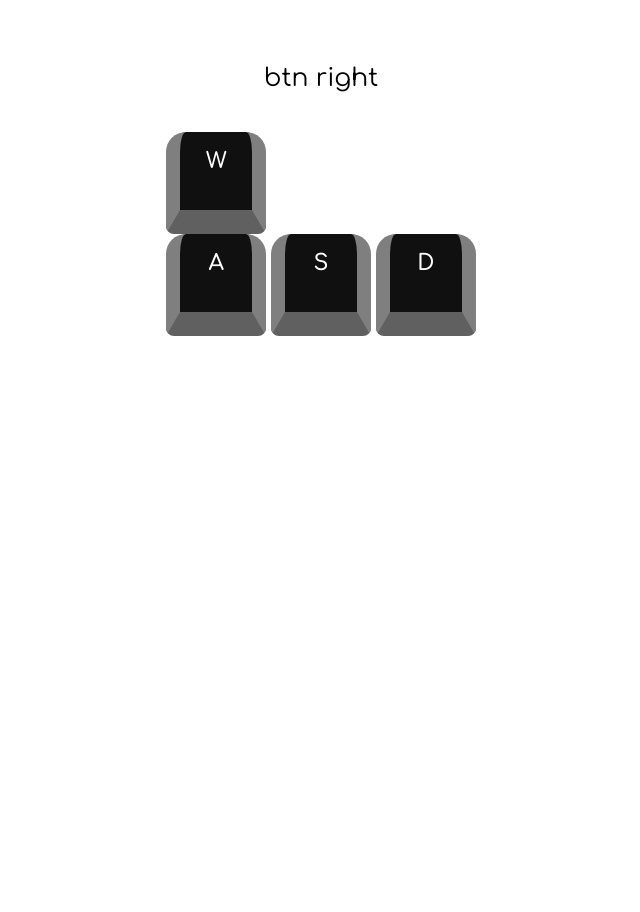
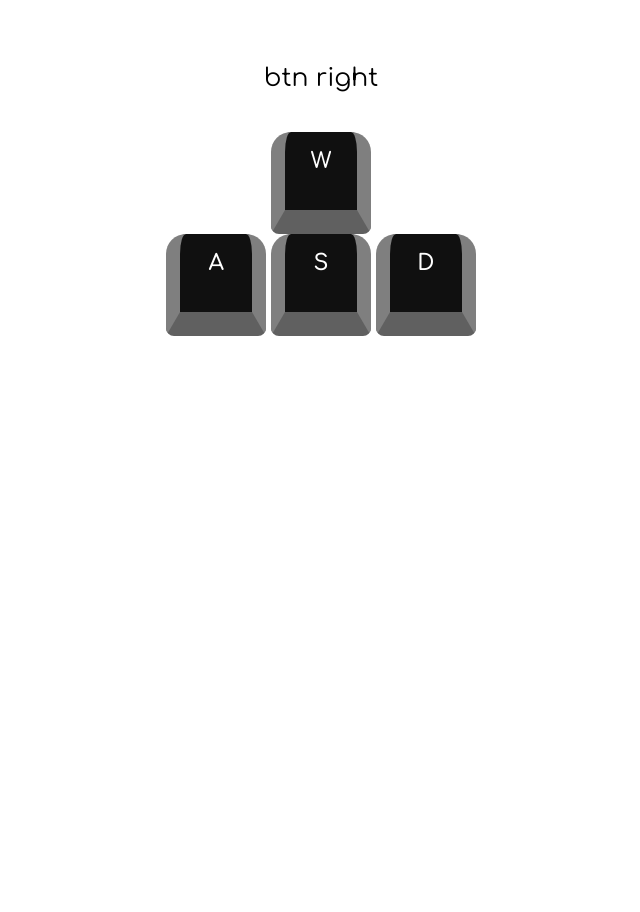
Before and after one commit to APEXRARE2009/btn_game, a plain HTML site: page index.html in a window 1280 px wide. Shown: the part 1000-1912 px from the top of the page, without its empty margins (319-959 px from the left). Drawn offline with Linux system fonts and the light colour scheme; a web font is replaced by a local one.

Commit message:
Update style.css

```diff
--- a/css/style.css
+++ b/css/style.css
@@ -105,6 +105,14 @@ body {
 }
 
 .btn__right-content-block {
+    display: flex;
+    justify-content: center;
+    align-items: center;
+    flex-direction: column;
+}
+
+.btn__right-content-block div {
+    z-index: 10;
 }
 
 .btn__right-content-text {
```
